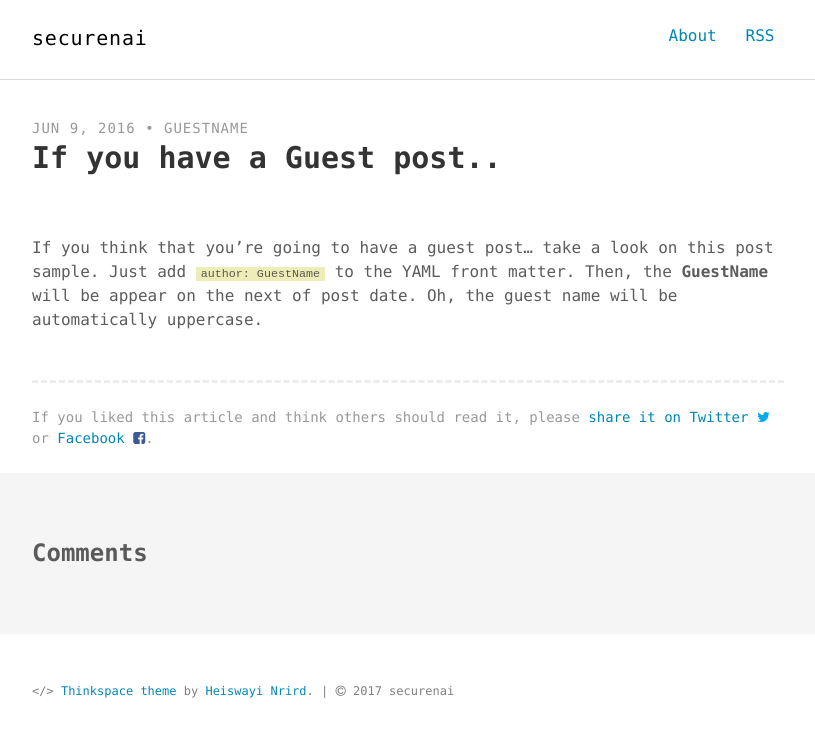
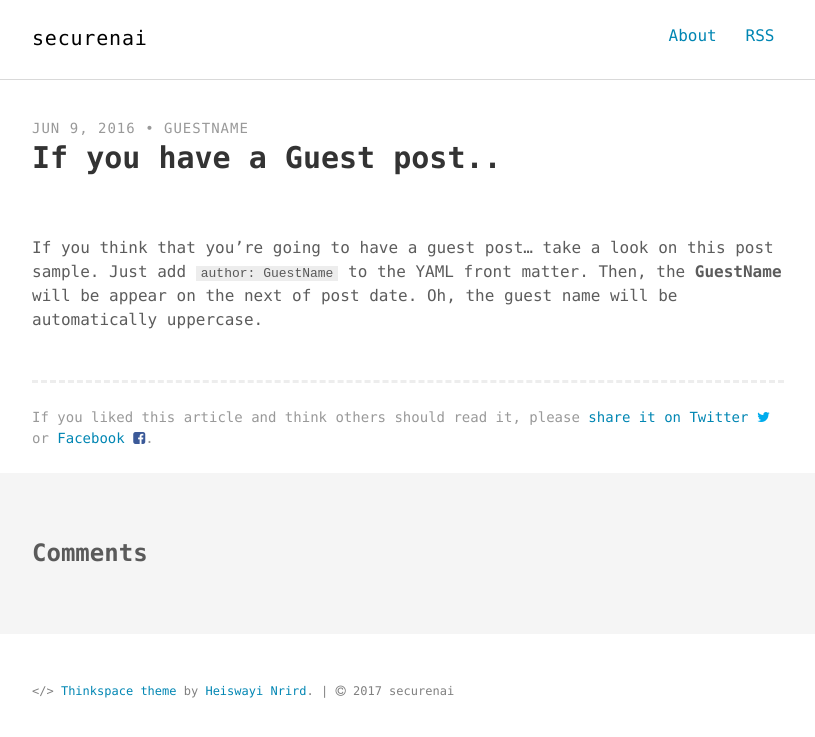
Before and after one commit to securenai/securenai.github.io, a Jekyll site: the page built from _posts/2016-06-09-if-you-have-a-guest-post.md, in a window 1280 px wide. Shown: the top 737 px of the page, without its empty margins (232-1047 px from the left). Built offline with Jekyll 4.4.1, drawn with Linux system fonts in a browser that asks for light colours; comment, search, counter and statistics services are not loaded.

Commit message:
Update _layout.scss

```diff
--- a/assets/scss/_layout.scss
+++ b/assets/scss/_layout.scss
@@ -334,16 +334,6 @@ pre {
   }
 }
 
-.highlighter-rouge{
-    background: none;
-    border-radius: 0;
-    border: none;
-    font-family: monospace;
-    font-size: 0.9em;
-    margin: 0;
-    padding: 0 5px;
-    background-color: #EDEDB8;
-}
 /**********************************************************/
 
 
```
